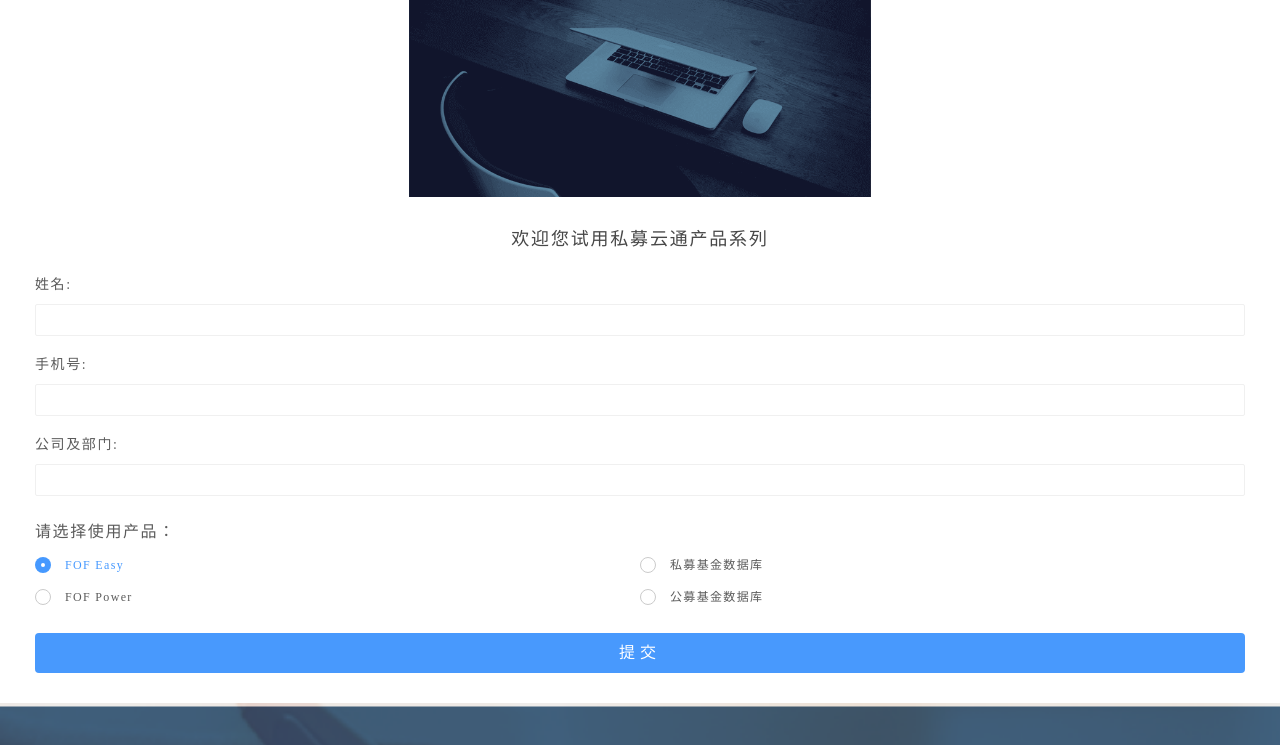
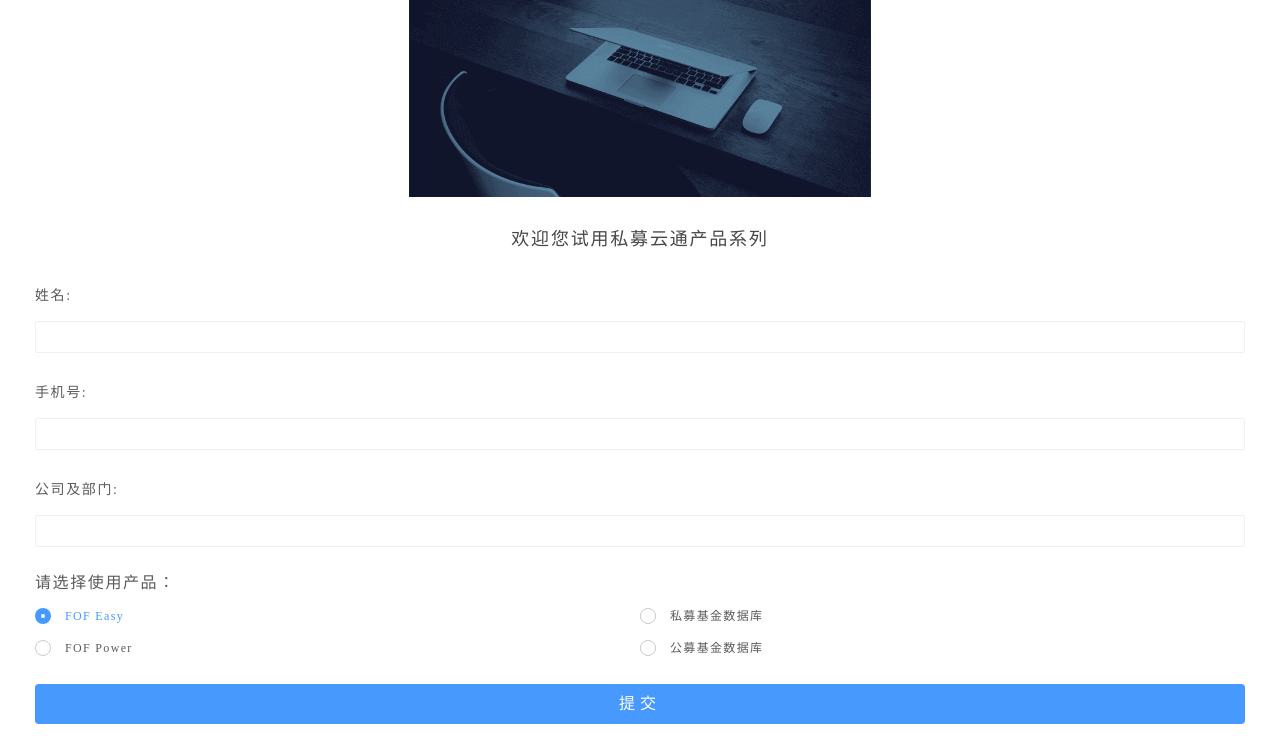
Before and after one commit to SherryPing/smyt_mobile0530, a plain HTML site: page fofeasy_mobile/applyFor.html in a window 1280 px wide. Shown: the part 55-800 px from the top of the page. Drawn offline with Linux system fonts and the light colour scheme.

Commit message:
遮罩层

```diff
--- a/fofeasy_mobile/applyFor.html
+++ b/fofeasy_mobile/applyFor.html
@@ -16,6 +16,9 @@
     			height:245px;
     			background: url('img/top-bg-apply.png') top center no-repeat;
     			background-size: auto 245px;
+    		}
+    		body{
+    			background-color: white;
     		}
     	</style>
 	</head>
@@ -36,11 +39,11 @@
 			<div id="content" class="content2">
 				<div class="inpDiv">
 					<form name="personInfo">
-						<p><label for="userName">姓名:</label></p>
+						<p>姓名:</p>
 						<p><input name="userName" type="text" /></p>
-						<p><label for="userName">手机号:</label></p>
+						<p>手机号:</p>
 						<p><input name="userPhone" type="number" /></p>
-						<p><label for="userName">公司及部门:</label></p>
+						<p>公司及部门:</p>
 						<p><input name="userCompany" type="text" /></p>
 					</form>
 				</div>
@@ -93,7 +96,6 @@
 	</body>
 
 	<script type="text/javascript" charset="utf-8">
-
 //  	var windowHeight = window.screen.availHeight;
 //  	document.getElementById('content').style.height = (windowHeight - 64)+"px";
 //    	mui.init();
@@ -140,7 +142,6 @@
 					 }
 				);
       		}
-
       	})
 
     </script>
--- a/fofeasy_mobile/css/index.css
+++ b/fofeasy_mobile/css/index.css
@@ -1236,18 +1236,15 @@ margin-bottom:10px ;
 }
 
 
-.inpDiv{
+.inpDiv p{
 	font-family: PingFangSC-Regular;
 	font-size: 14px;
 	color: #5B5B5B;
 	letter-spacing: 1.6px;
 	text-align: justify;
-	line-height: 14px;
-}
-
-.inpDiv p{
-	line-height: 8px;
-}
+	line-height: 30px;
+}
+
 .prcTypediv {
 	margin-bottom: 20px;
 }
--- a/fofeasy_mobile/head.html
+++ b/fofeasy_mobile/head.html
@@ -73,3 +73,8 @@
 		</div>
 	</div>
 </div>
+
+
+<div class="mask">
+
+</div>
--- a/fofeasy_mobile/js/public.js
+++ b/fofeasy_mobile/js/public.js
@@ -2,6 +2,7 @@ $(function(){
    	 //	各页面导入导航栏和底部
    	$(".load_header").load("./head.html",function(){
    		$(".switch").on("click",function(){
+   			mask();
 	   		var this_a=$(this).attr("a");
 	   		if(this_a==1){
 	   			$(this).attr("a",2);
@@ -13,6 +14,7 @@ $(function(){
 	   			$(this).attr("a",1);
 	   			$(this).removeClass("glyphicon-align-justify").addClass("glyphicon-remove");
 	   		}
+
 	   });
 	   $(".cover .core_data").on("click",function(){
 	   		var data_hide=$(this).data("level");
@@ -26,6 +28,7 @@ $(function(){
 				$(this).next("ul,div").slideUp(150);
 				$(this).find("span:nth-child(2)").removeClass("glyphicon glyphicon-menu-down").addClass("glyphicon glyphicon-menu-right");
 			}
+			mask();
 	   })
 
 	});
@@ -114,6 +117,7 @@ function loadFundData(){
 
 
 
+
 	var url = location.search; //获取url中"?"符后的字串
 	var name = geturlParams(url).name;
 
@@ -177,9 +181,26 @@ function loadFundData(){
     });
 }
 
-window.onload=function(){
+/*window.onload=function(){
+	console.log(1)
+	mask();
+}
+*/
+function mask(){
 	var cover_height=$("body").innerHeight()-52;		//获取当前屏幕的高度
 	if(cover_height>750){
-		$(".cover").height(cover_height+"px");		//设置遮罩层的高度
+		$(".cover").height(cover_height+"px")	//设置遮罩层的高度
+		var ii=$(".cover").innerHeight();
+		console.info(cover_height+"-----"+ii)
 	}
 }
+
+/*$(document).ready(function(){
+	var cover_height=$("body").innerHeight()-52;		//获取当前屏幕的高度
+	if(cover_height>750){
+		$(".cover").height(cover_height+"px")	//设置遮罩层的高度
+		var ii=$(".cover").innerHeight();
+		console.info(cover_height+"：document："+ii)
+	}
+})
+*/
```
Also changed, not shown: fofeasy_mobile/exponential.html (+4 -1 lines), fofeasy_mobile/privateFundData.html (+1 -1 lines), fofeasy_mobile/publicFundData.html (+1 -1 lines).
